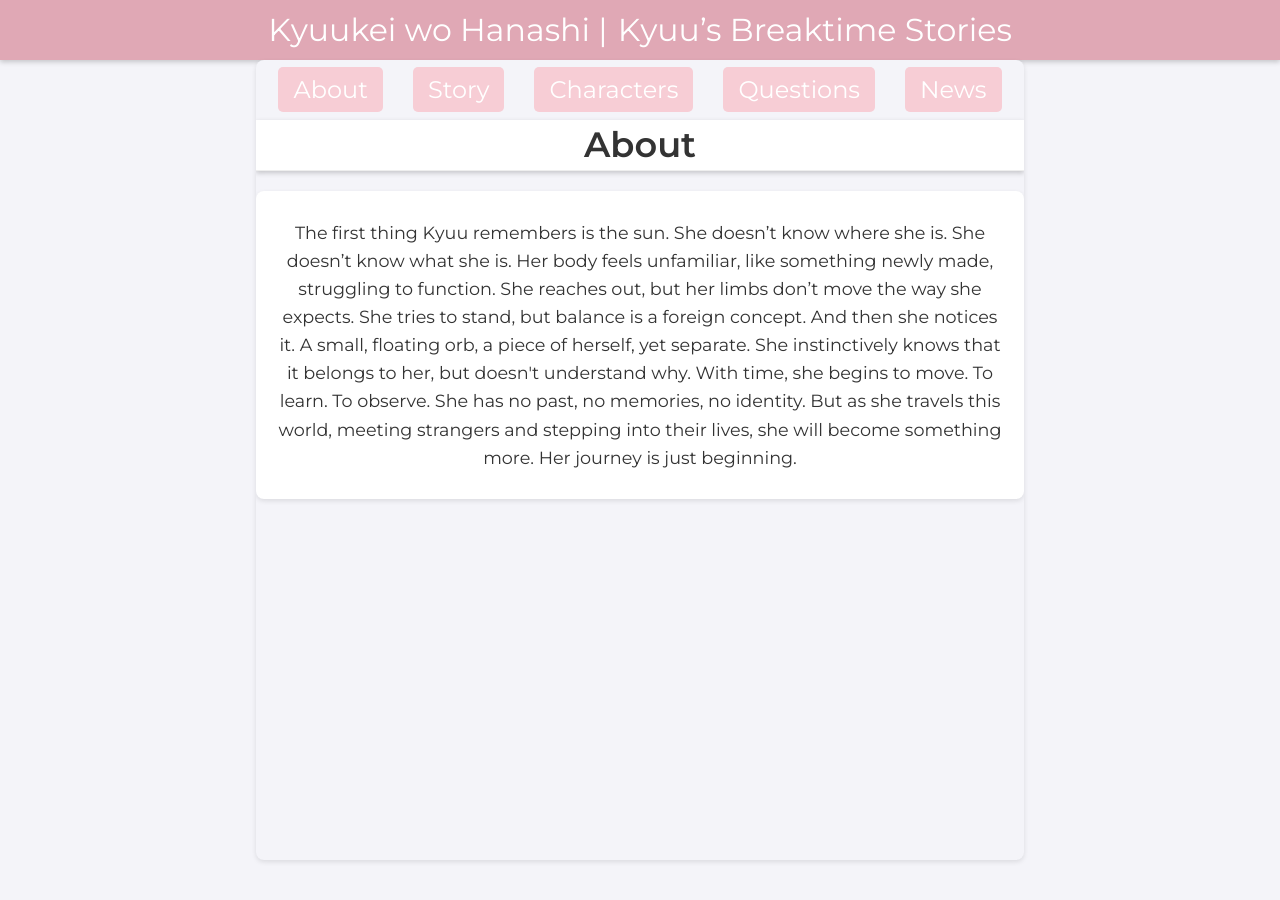
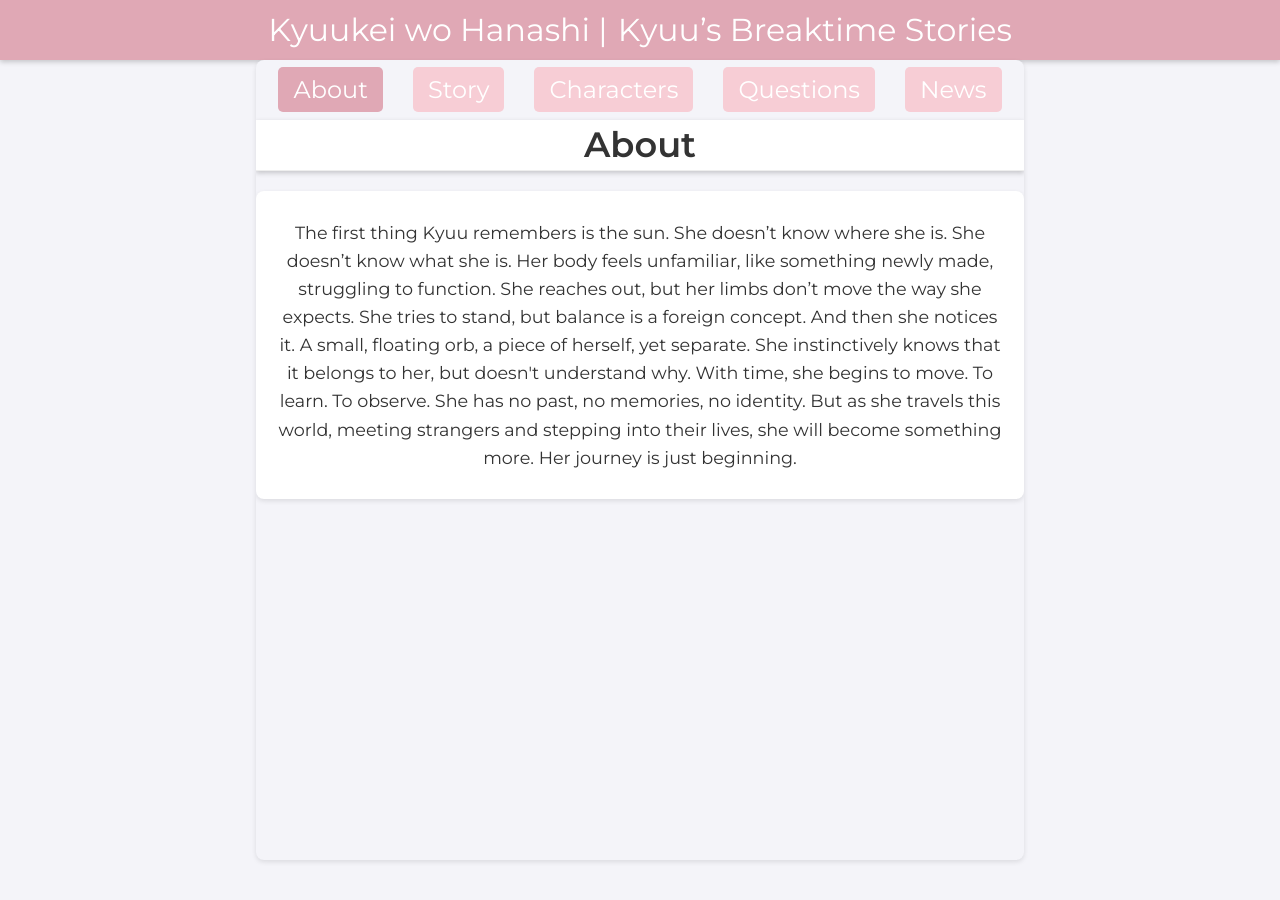
Before and after one commit to Saiminator/Kyuukei, a Jekyll site: the page built from about.html, in a window 1280 px wide. Built offline with Jekyll 4.4.1, drawn with Linux system fonts in a browser that asks for light colours.

Commit message:
Update default.html

```diff
--- a/_layouts/default.html
+++ b/_layouts/default.html
@@ -49,7 +49,7 @@
   <!-- Page Wrapper with Side Boxes -->
   <div class="page-wrapper">
     <div class="side-box left-box">
-      <img src="https://i.imgur.com/c1LFa9W.png" alt="Left Side Image">
+      <img src="https://i.imgur.com/zBYXG91.png" alt="Left Side Image">
     </div>
 
     <!-- Fixed Container for Page Content -->
@@ -57,11 +57,11 @@
       <!-- Desktop Navigation Menu placed flush at the top of the container -->
       <nav class="nav-menu-desktop">
         <ul>
-          <li><a href="{{ '/about/' | relative_url }}">About</a></li>
-          <li><a href="{{ '/timeline/' | relative_url }}">Story</a></li>
-          <li><a href="{{ '/characters/' | relative_url }}">Characters</a></li>
-          <li><a href="{{ '/questions/' | relative_url }}">Questions</a></li>
-          <li><a href="{{ '/news/' | relative_url }}">News</a></li>
+          <li><a href="{{ '/about/' | relative_url }}" {% if page.url contains 'about' %}class="active"{% endif %}>About</a></li>
+          <li><a href="{{ '/timeline/' | relative_url }}" {% if page.url contains 'timeline' or page.url contains 'story' %}class="active"{% endif %}>Story</a></li>
+          <li><a href="{{ '/characters/' | relative_url }}" {% if page.url contains 'characters' %}class="active"{% endif %}>Characters</a></li>
+          <li><a href="{{ '/questions/' | relative_url }}" {% if page.url contains 'questions' %}class="active"{% endif %}>Questions</a></li>
+          <li><a href="{{ '/news/' | relative_url }}" {% if page.url contains 'news' %}class="active"{% endif %}>News</a></li>
         </ul>
       </nav>
       <!-- Section Header with Page Title -->
@@ -75,7 +75,7 @@
     </div>
 
     <div class="side-box right-box">
-      <img src="https://i.imgur.com/FqobgRz.png" alt="Right Side Image">
+      <img src="https://i.imgur.com/yFpGbNd.png" alt="Right Side Image">
     </div>
   </div>
 
```
